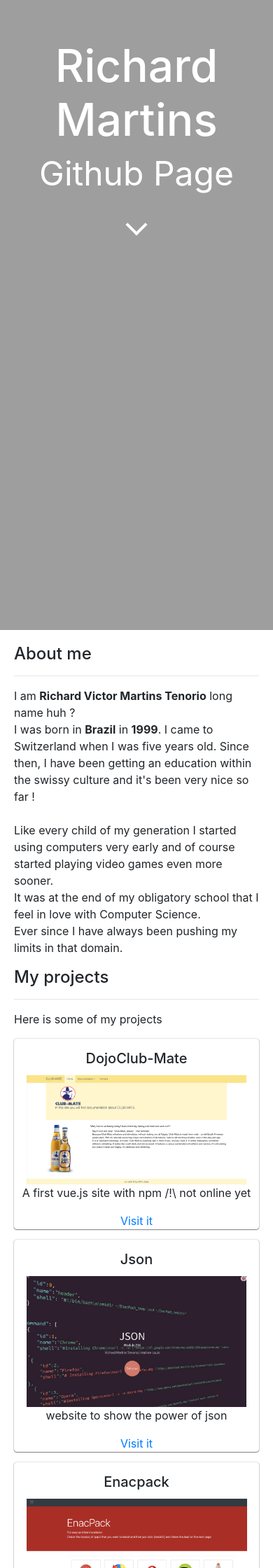
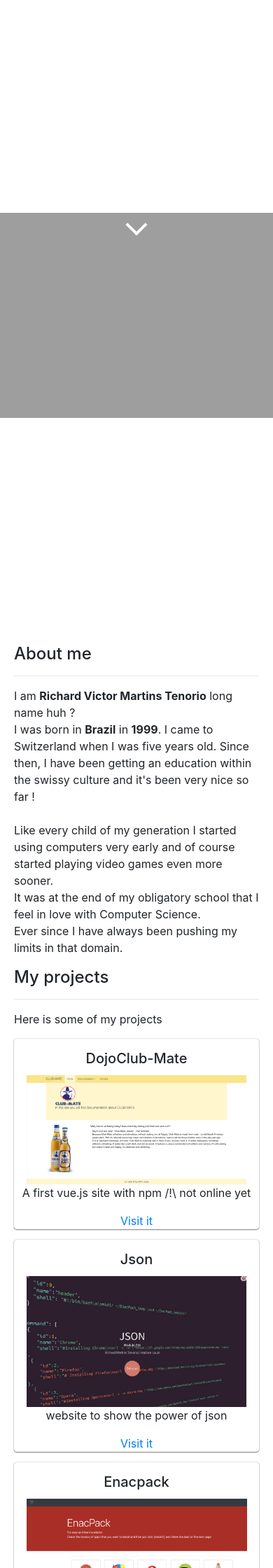
Before and after one commit to richmartins/richmartins.github.io, a Jekyll site: the page built from _pages/index.html, in a window 390 px wide. Shown: the top 2240 px of the page at 70% size. Built offline with Jekyll 4.4.1, drawn with Linux system fonts in a browser that asks for light colours; our own code applies the rules of GitHub Pages for plain Markdown files.

Commit message:
responsive test 3

```diff
--- a/styles/style.css
+++ b/styles/style.css
@@ -70,7 +70,7 @@
     min-height: 100%;
     position: relative;
     background-image: url("../assets/header.png");
-    background-size: cover
+    background-size: cover;
     background-repeat:no-repeat;
     background-position: center center;
     background-attachment: fixed;
@@ -186,10 +186,11 @@
 
 @media screen and (max-width: 480px){
     #wrapper{
+        background-repeat:no-repeat;
         background-size: contain;
         background-position:center;
     }
     #wrapper-content h2, h3 {
-        font-size: 1.25em;
+        font-size: 1em;
     }
 }
```
